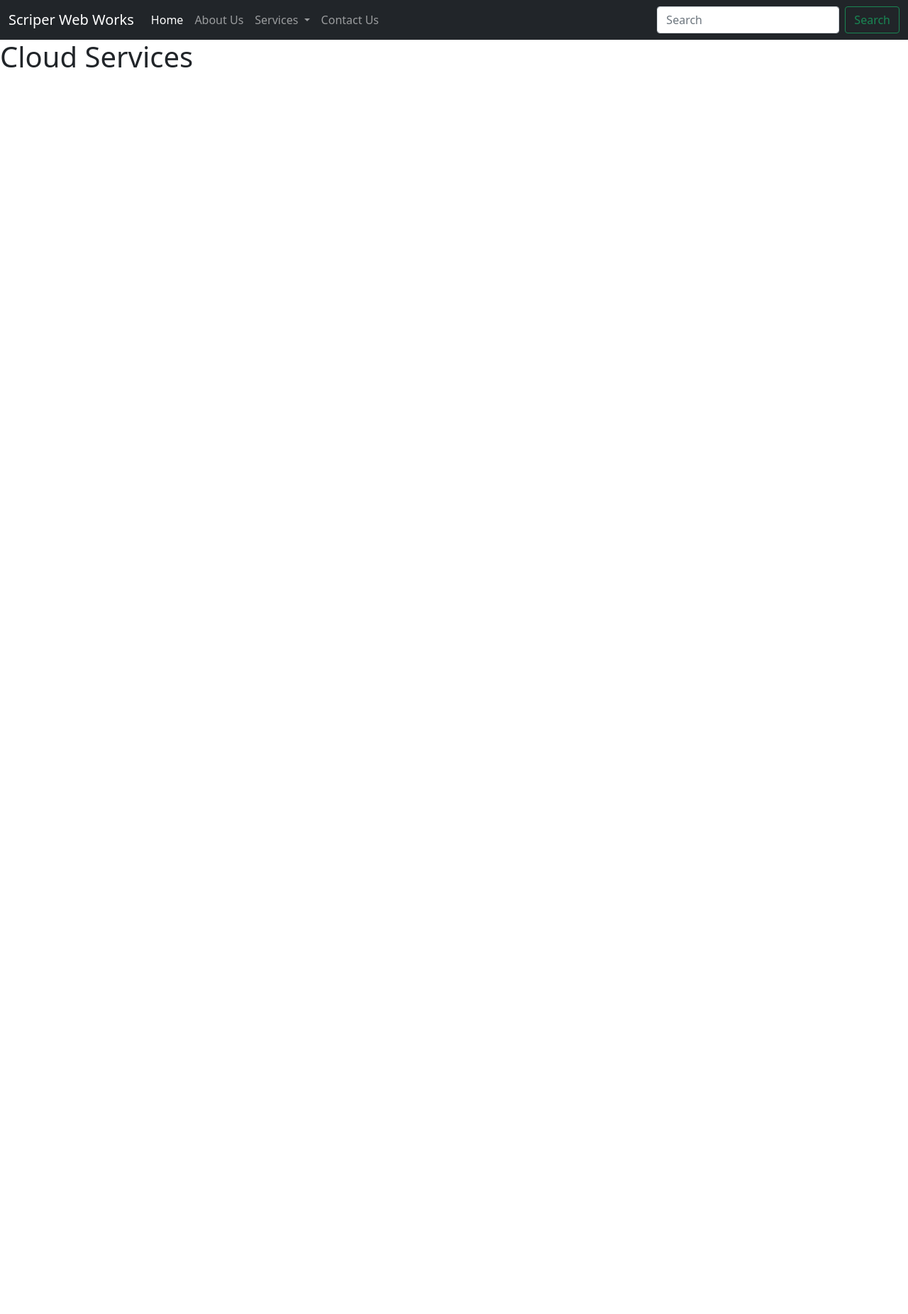
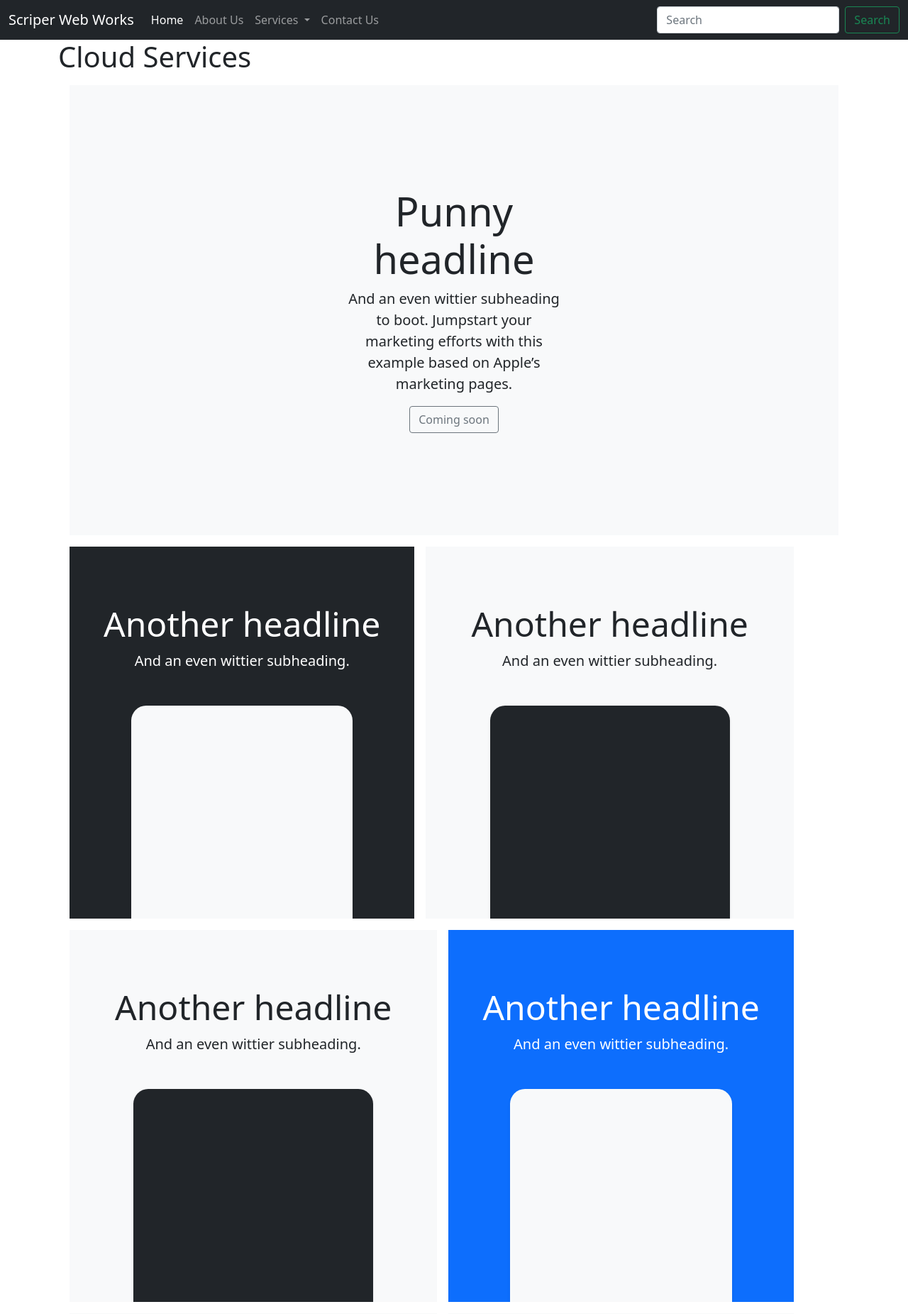
Before and after one commit to Adityabill/django-sample-project, a Django app: page /services/cloud_services in a window 1280 px wide. Shown: the top 1851 px of the page at 71% size. Before the commit the page ends 95 px from the top, so only its background shows below. Run offline with Django 3.2, Linux system fonts and the light colour scheme.

Commit message:
Made changes in service/cloud services page

```diff
--- a/templates/services/cloud_services.html
+++ b/templates/services/cloud_services.html
@@ -4,7 +4,127 @@
 
 {% block body %}
 
+<style>
+    .bd-placeholder-img {
+      font-size: 1.125rem;
+      text-anchor: middle;
+      -webkit-user-select: none;
+      -moz-user-select: none;
+      user-select: none;
+    }
+
+    @media (min-width: 768px) {
+      .bd-placeholder-img-lg {
+        font-size: 3.5rem;
+      }
+    }
+  </style>
+
+
+
+<div class="container">
+
 <h1>Cloud Services</h1>
+
+<!-- <div id="carouselExampleSlidesOnly" class="carousel slide" data-bs-ride="carousel">
+    <div class="carousel-inner py-5">
+      <div class="carousel-item active">
+        <img src="https://source.unsplash.com/EJMTKCZ00I0" class="d-block w-100" alt="img1">
+      </div>
+      <div class="carousel-item">
+        <img src="https://source.unsplash.com/p6YWrjhmjhM" class="d-block w-100" alt="img2">
+      </div>
+      <div class="carousel-item">
+        <img src="https://source.unsplash.com/mZnx9429i94" class="d-block w-100" alt="img3">
+      </div>
+    </div>
+  </div> -->
+
+<!-- <span style="font-weight: 500;"> We specialize in creating your brand and corporate identity. We help you create all your branding
+materials starting from your stationary until your stall designs. We specialize in branding your
+business and professional website designing that can proudly stand behind as the online face of
+your business.
+</span> -->
+
+<div class="position-relative overflow-hidden p-3 p-md-5 m-md-3 text-center bg-light">
+    <div class="col-md-5 p-lg-5 mx-auto my-5">
+      <h1 class="display-4 fw-normal">Punny headline</h1>
+      <p class="lead fw-normal">And an even wittier subheading to boot. Jumpstart your marketing efforts with this example based on Apple’s marketing pages.</p>
+      <a class="btn btn-outline-secondary" href="#">Coming soon</a>
+    </div>
+    <div class="product-device shadow-sm d-none d-md-block"></div>
+    <div class="product-device product-device-2 shadow-sm d-none d-md-block"></div>
+  </div>
+
+  <div class="d-md-flex flex-md-equal w-100 my-md-3 ps-md-3">
+    <div class="bg-dark me-md-3 pt-3 px-3 pt-md-5 px-md-5 text-center text-white overflow-hidden">
+      <div class="my-3 py-3">
+        <h2 class="display-5">Another headline</h2>
+        <p class="lead">And an even wittier subheading.</p>
+      </div>
+      <div class="bg-light shadow-sm mx-auto" style="width: 80%; height: 300px; border-radius: 21px 21px 0 0;"></div>
+    </div>
+    <div class="bg-light me-md-3 pt-3 px-3 pt-md-5 px-md-5 text-center overflow-hidden">
+      <div class="my-3 p-3">
+        <h2 class="display-5">Another headline</h2>
+        <p class="lead">And an even wittier subheading.</p>
+      </div>
+      <div class="bg-dark shadow-sm mx-auto" style="width: 80%; height: 300px; border-radius: 21px 21px 0 0;"></div>
+    </div>
+  </div>
+
+  <div class="d-md-flex flex-md-equal w-100 my-md-3 ps-md-3">
+    <div class="bg-light me-md-3 pt-3 px-3 pt-md-5 px-md-5 text-center overflow-hidden">
+      <div class="my-3 p-3">
+        <h2 class="display-5">Another headline</h2>
+        <p class="lead">And an even wittier subheading.</p>
+      </div>
+      <div class="bg-dark shadow-sm mx-auto" style="width: 80%; height: 300px; border-radius: 21px 21px 0 0;"></div>
+    </div>
+    <div class="bg-primary me-md-3 pt-3 px-3 pt-md-5 px-md-5 text-center text-white overflow-hidden">
+      <div class="my-3 py-3">
+        <h2 class="display-5">Another headline</h2>
+        <p class="lead">And an even wittier subheading.</p>
+      </div>
+      <div class="bg-light shadow-sm mx-auto" style="width: 80%; height: 300px; border-radius: 21px 21px 0 0;"></div>
+    </div>
+  </div>
+
+  <div class="d-md-flex flex-md-equal w-100 my-md-3 ps-md-3">
+    <div class="bg-light me-md-3 pt-3 px-3 pt-md-5 px-md-5 text-center overflow-hidden">
+      <div class="my-3 p-3">
+        <h2 class="display-5">Another headline</h2>
+        <p class="lead">And an even wittier subheading.</p>
+      </div>
+      <div class="bg-body shadow-sm mx-auto" style="width: 80%; height: 300px; border-radius: 21px 21px 0 0;"></div>
+    </div>
+    <div class="bg-light me-md-3 pt-3 px-3 pt-md-5 px-md-5 text-center overflow-hidden">
+      <div class="my-3 py-3">
+        <h2 class="display-5">Another headline</h2>
+        <p class="lead">And an even wittier subheading.</p>
+      </div>
+      <div class="bg-body shadow-sm mx-auto" style="width: 80%; height: 300px; border-radius: 21px 21px 0 0;"></div>
+    </div>
+  </div>
+
+  <div class="d-md-flex flex-md-equal w-100 my-md-3 ps-md-3">
+    <div class="bg-light me-md-3 pt-3 px-3 pt-md-5 px-md-5 text-center overflow-hidden">
+      <div class="my-3 p-3">
+        <h2 class="display-5">Another headline</h2>
+        <p class="lead">And an even wittier subheading.</p>
+      </div>
+      <div class="bg-body shadow-sm mx-auto" style="width: 80%; height: 300px; border-radius: 21px 21px 0 0;"></div>
+    </div>
+    <div class="bg-light me-md-3 pt-3 px-3 pt-md-5 px-md-5 text-center overflow-hidden">
+      <div class="my-3 py-3">
+        <h2 class="display-5">Another headline</h2>
+        <p class="lead">And an even wittier subheading.</p>
+      </div>
+      <div class="bg-body shadow-sm mx-auto" style="width: 80%; height: 300px; border-radius: 21px 21px 0 0;"></div>
+    </div>
+  </div>
+
+</div>
 
 
 
```
